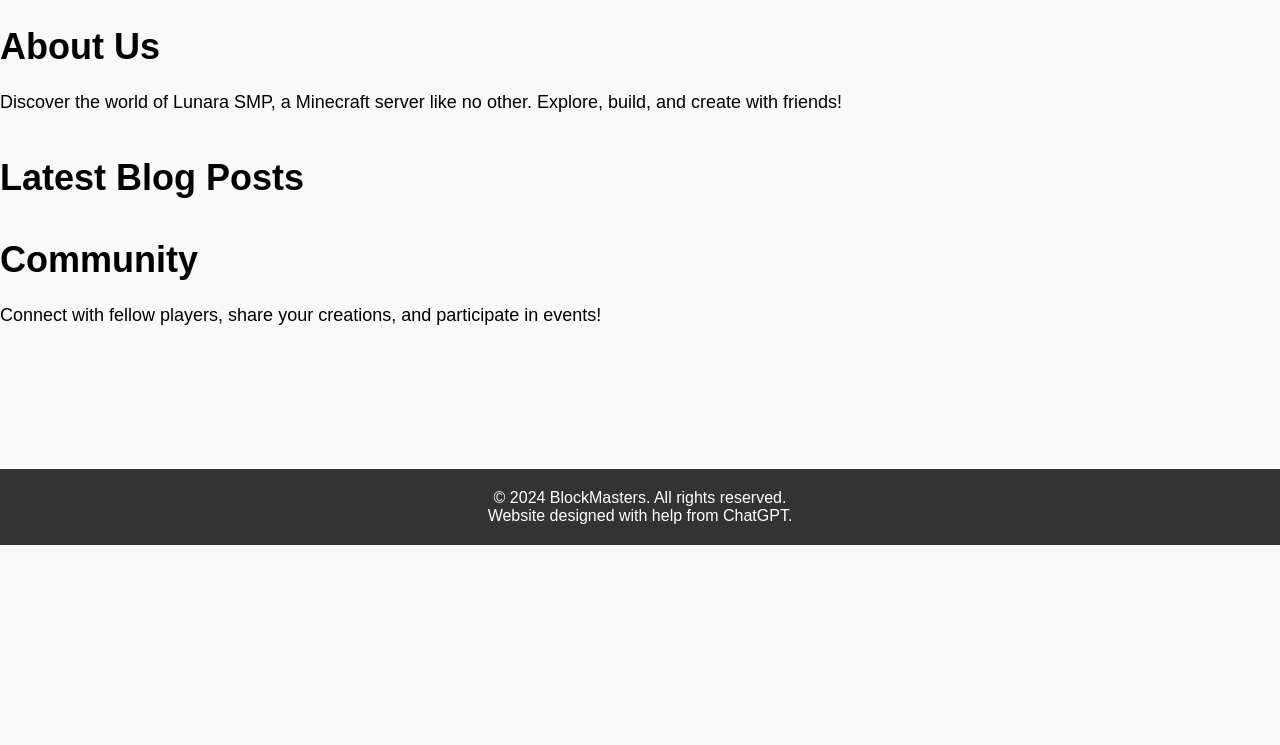
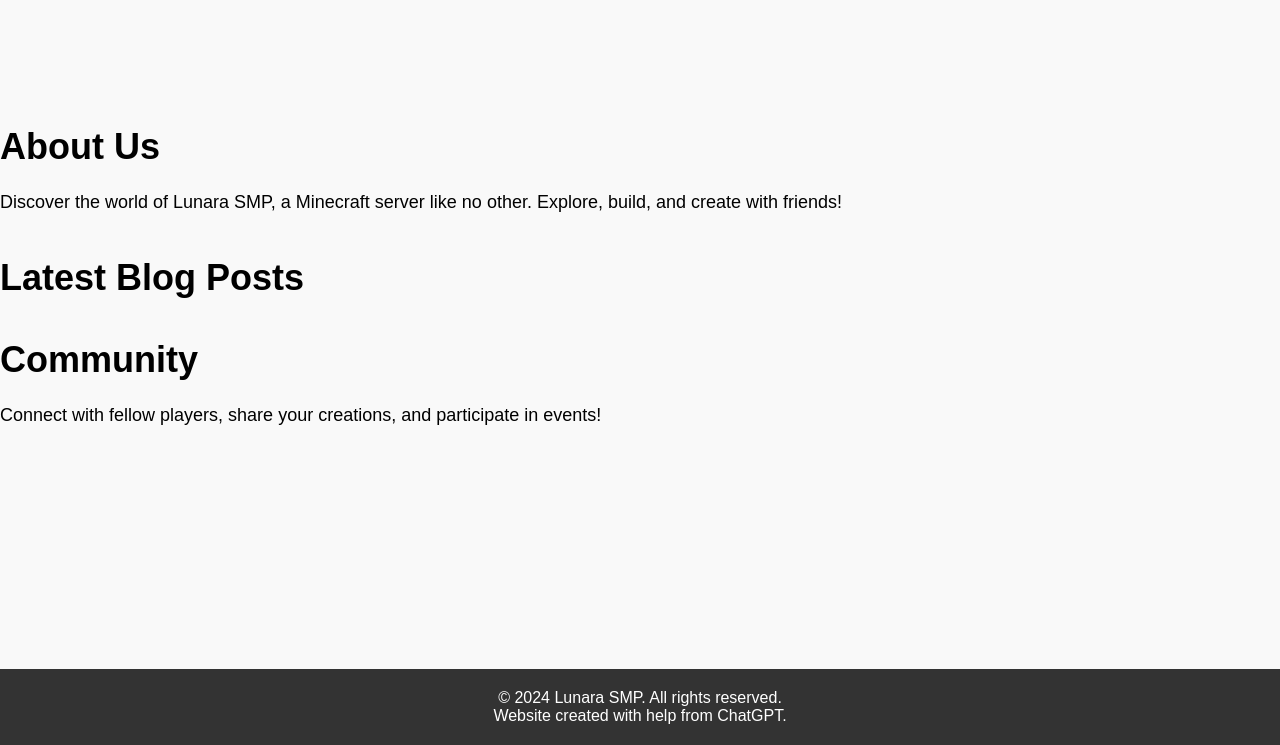
Before and after one commit to LunaraSMP/website, a Jekyll site: the page built from index.md, in a window 1280 px wide and 900 px high, scrolled down 669 px, cut to the strip 155-900 px from the top of the window. Built offline with Jekyll 4.4.1, drawn with Linux system fonts in a browser that asks for light colours; before the commit the page ends 1369 px from its top, so only the background shows below that.

Commit message:
Update default.html

```diff
--- a/_layouts/default.html
+++ b/_layouts/default.html
@@ -1,27 +1,38 @@
+---
+layout: nil
+---
+
 <!DOCTYPE html>
 <html lang="en">
+<head>
+    <meta charset="UTF-8">
+    <meta name="viewport" content="width=device-width, initial-scale=1.0">
+    <title>{{ page.title }} - Lunara SMP Website</title>
+    <link rel="stylesheet" href="{{ '/assets/css/style.css' | relative_url }}">
     {% include head.html %}
+</head>
 <body>
-    <header>
     <nav class="navbar">
         <div class="container">
             <a href="{{ site.baseurl }}/" class="logo">Lunara SMP</a>
             <ul class="nav-links">
                 <li><a href="{{ site.baseurl }}/">Home</a></li>
-                    <li><a href="{{ site.baseurl }}/about/">About</a></li>
+                <li><a href="{{ site.baseurl }}/pages/about.md">About</a></li>
                 <li><a href="{{ site.baseurl }}/blog/">Blog</a></li>
-                    <li><a href="{{ site.baseurl }}/community/">Community</a></li>
-                    <li><a href="{{ site.baseurl }}/support/">Support</a></li>
-                    <li><a href="{{ site.baseurl }}/store/">Store</a></li>
+                <li><a href="{{ site.baseurl }}/pages/community.md">Community</a></li>
+                <li><a href="{{ site.baseurl }}/pages/store.md">Store</a></li>
             </ul>
         </div>
     </nav>
-    </header>
+
+    <div class="content">
         {{ content }}
+    </div>
+
     <footer>
-        <div class="container">
-            <p>© 2024 {{ site.author }}. All rights reserved.</p>
-            <p>Website designed with help from ChatGPT.</p>
+        <div class="footer-content">
+            <p>&copy; {{ site.time | date: '%Y' }} Lunara SMP. All rights reserved.</p>
+            <p>Website created with help from ChatGPT.</p>
         </div>
     </footer>
 </body>
```
Lines whose indentation alone changed are shown as unchanged.
